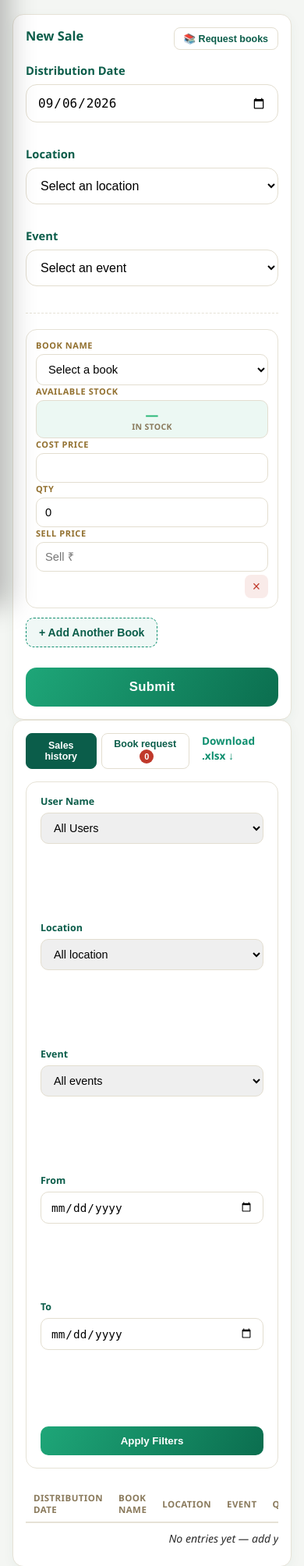
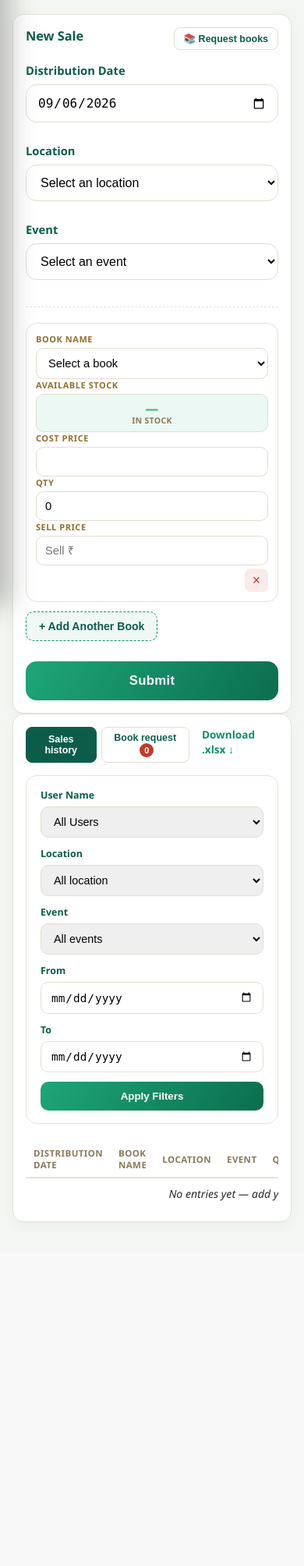
Before and after one commit to LaxmiNarayanaKarri/HKM_BOOKS_FRONTEND, a Flask app: page /sell-entry in a window 390 px wide. Shown: the part 67-2075 px from the top of the page at 78% size. After the commit the page ends 1635 px from the top, so only its background shows below. Run offline with Flask 3, Linux system fonts and the light colour scheme; the visitor is signed in with stand-in values (Sample User, id 1); data that the repository does not hold is empty.

Commit message:
updated with resposiveness

```diff
--- a/static/css/style.css
+++ b/static/css/style.css
@@ -64,6 +64,7 @@ body {
 .field {
   text-align: left;
   margin-bottom: 18px;
+  min-width: 0;
 }
 
 .field label {
@@ -76,6 +77,8 @@ body {
 
 .field input {
   width: 100%;
+  max-width: 100%;
+  min-width: 0;
   padding: 13px 14px;
   border: 1px solid var(--input-border);
   border-radius: var(--radius-md);
@@ -930,13 +933,13 @@ body.app-body {
 .field-row {
   display: grid;
   grid-template-columns: repeat(3, 1fr);
-  gap: 14px;
+  gap: 10px;
 }
 
 .field-row-2 {
   display: grid;
   grid-template-columns: 1fr 1fr;
-  gap: 14px;
+  gap: 10px;
 }
 
 .stacked-form select {
@@ -958,7 +961,7 @@ body.app-body {
 .batch-meta {
   display: grid;
   grid-template-columns: repeat(4, 1fr);
-  gap: 14px;
+  gap: 10px;
   margin-bottom: 20px;
   padding-bottom: 18px;
   border-bottom: 1px dashed var(--border-soft);
@@ -1161,7 +1164,7 @@ body.app-body {
 .filter-bar {
   display: flex;
   align-items: end;
-  gap: 14px;
+  gap: 10px;
   background: #fff;
   border: 1px solid var(--border-soft);
   border-radius: var(--radius-md);
@@ -1189,6 +1192,7 @@ body.app-body {
 .filter-bar select {
   display: block;
   width: 100%;
+  max-width: 100%;
   min-width: 0;
   padding: 10px 12px;
   border: 1px solid var(--input-border);
@@ -1738,6 +1742,7 @@ body.no-scroll {
 
   .filter-bar .field {
     width: 100%;
+    flex: 0 0 auto;
   }
 
   .filter-bar input,
```
